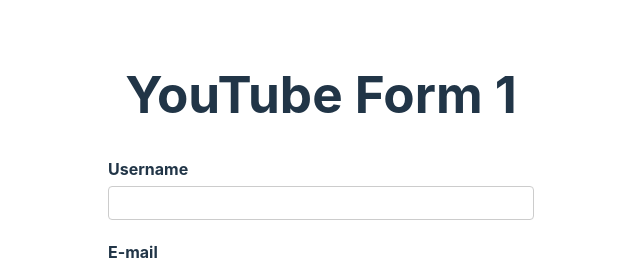
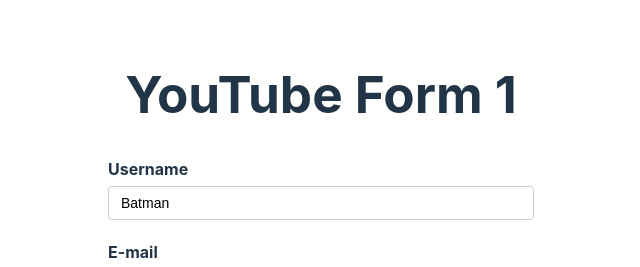
Before and after one commit to thanhtu0/React-Hook-Form-Tutorials, a React (Vite) app: page / in a window 1280 px wide. Shown: the top 267 px of the page, without its empty margins (319-959 px from the left). Built offline with nearby package versions, Linux system fonts and the light colour scheme.

Commit message:
feat: 12. Default Values

```diff
--- a/src/components/YouTubeForm.tsx
+++ b/src/components/YouTubeForm.tsx
@@ -10,7 +10,25 @@
 };
 
 export const YouTubeForm = () => {
-	const form = useForm<FormValues>();
+	const form = useForm<FormValues>({
+		defaultValues: {
+			username: 'Batman',
+			email: '',
+			channel: '',
+		},
+	});
+	// Hoặc
+	// const form = useForm<FormValues>({
+	// 	defaultValues: async () => {
+	// 		const response = await fetch('https://jsonplaceholder.typicode.com/users/1');
+	// 		const data = await response.json();
+	// 		return {
+	// 			username: data.username,
+	// 			email: data.email,
+	// 			channel: data.address.street,
+	// 		};
+	// 	},
+	// });
 	const { register, control, handleSubmit, formState } = form;
 	const { errors } = formState;
 	// const { name, ref, onChange, onBlur } = register('username');
```
